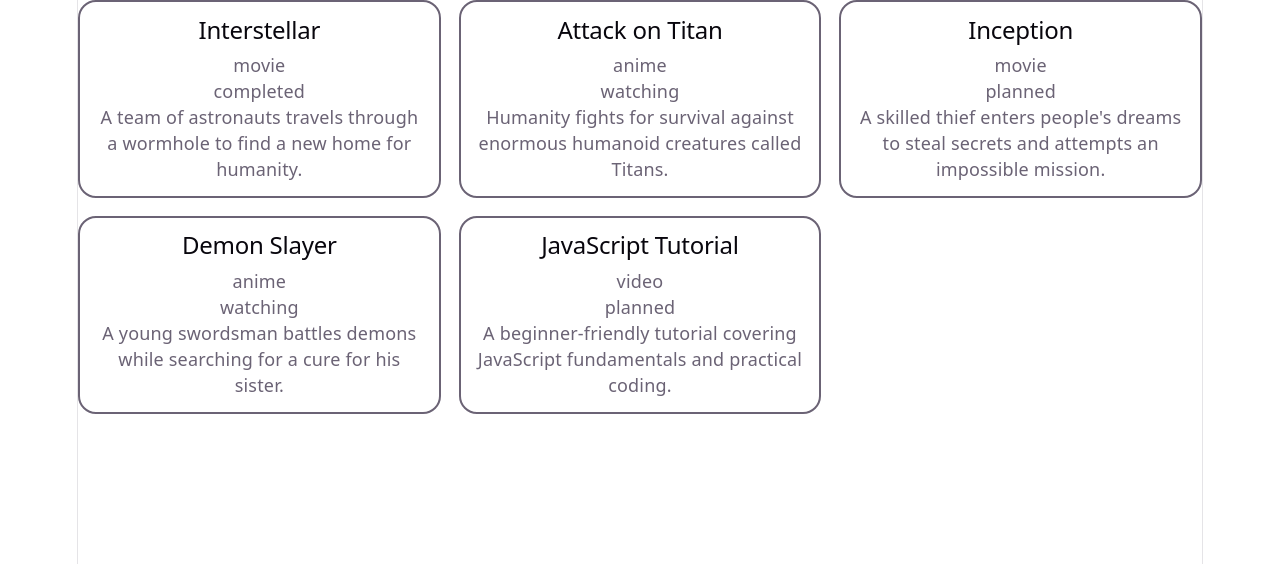
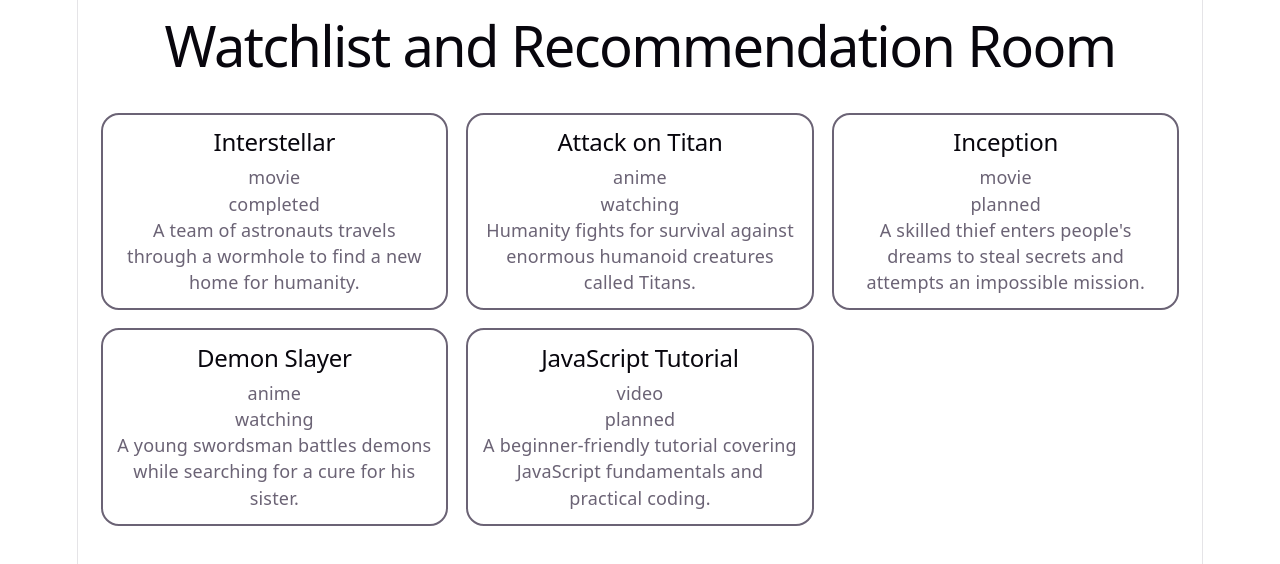
Before and after one commit to Harsh26-star/watchlist-room, a React (Vite) app: page / in a window 1280 px wide. Shown: the top 564 px of the page. Built offline with nearby package versions, Linux system fonts and the light colour scheme.

Commit message:
Add Header and centered page layout

```diff
--- a/src/App.jsx
+++ b/src/App.jsx
@@ -1,11 +1,15 @@
 import './App.css'
 import { mediaList } from './data/sampleMedia';
 import Collection from './components/Collection';
+import Header from './components/Header';
 
 function App() {
   return (
     <>
-      <Collection items={mediaList}/>
+      <main className='max-w-5xl mx-auto px-5'>
+        <Header />
+        <Collection items={mediaList} />
+      </main>
     </>
   )
 }
--- /dev/null
+++ b/src/components/Header.jsx
@@ -0,0 +1,9 @@
+function Header() {
+  return (
+    <header className="pb-5">
+        <h1>Watchlist and Recommendation Room</h1>
+    </header>
+  )
+}
+
+export default Header
```
